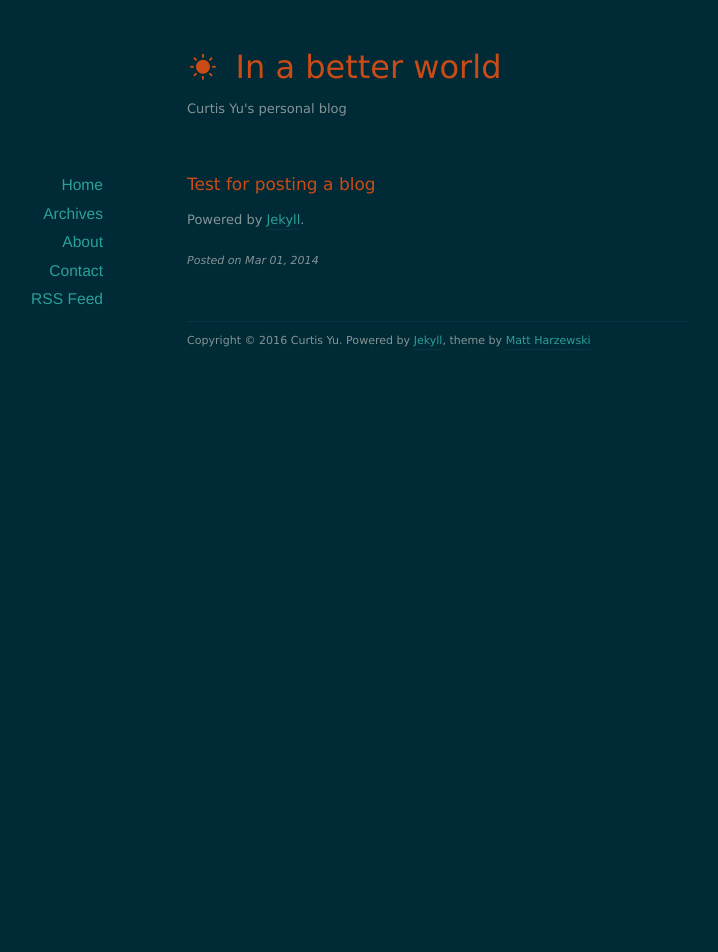
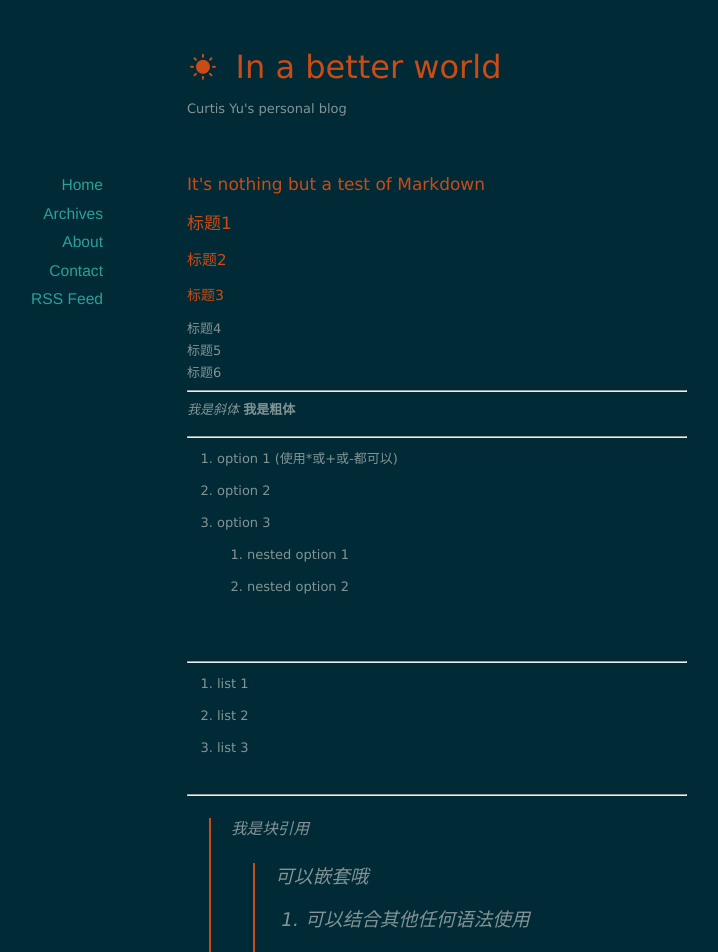
Before and after one commit to cuyu/cuyu.github.io, a Jekyll site: the page built from _posts/2014-04-30-test-for-post.md, in a window 1280 px wide. Shown: the top 952 px of the page, without its empty margins (203-921 px from the left). Built offline with Jekyll 4.4.1, drawn with Linux system fonts in a browser that asks for light colours; nearby versions of some CDN libraries; before the commit the page ends 900 px from its top, so only the background shows below that; some of the changed text lies outside the part shown.

Commit message:
Add some test text for Markdown.

```diff
--- a/_posts/2014-04-30-test-for-post.md
+++ b/_posts/2014-04-30-test-for-post.md
@@ -1,7 +1,52 @@
 ---
 layout: post
-title: "Test for posting a blog"
-date: 2014-03-01
+title: "It's nothing but a test of Markdown"
+date: 2016-03-01
 ---
 
+# 标题1
+## 标题2
+### 标题3
+#### 标题4
+##### 标题5
+###### 标题6
+---
+*我是斜体*
+**我是粗体**
+
+---
+* option 1 (使用*或+或-都可以)
+* option 2
+- option 3
+  - nested option 1
+  + nested option 2
+
+---
+1. list 1
+2. list 2
+3. list 3
+
+---
+>我是块引用
+>>可以嵌套哦
+>* 可以结合其他任何语法使用
+
+---
+`我是简单的代码框`
+
+      我是大片的代码框
+      在前面需要tab
+      或4个以上的空格
+
+---
+
+我是脚注[^1]
+
+[^1]: hi
+---
+
+我是inline插入的图片：![alt text](/path/img.jpg "Title")
+我是引用插入的图片：![alt text][image_id]
+[image_id]/url/to/img.jpg "Title"
+---
 Powered by [Jekyll](http://jekyllrb.com).
```
